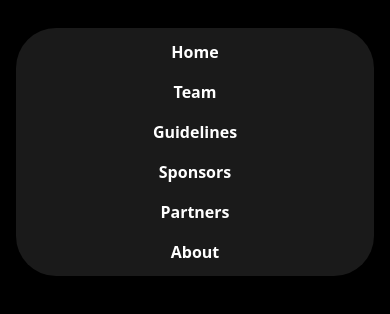
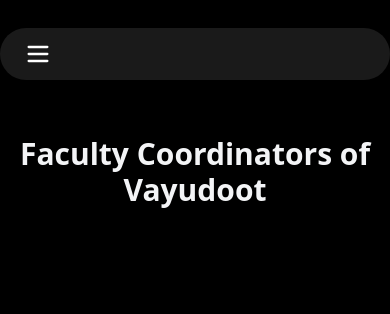
Before and after one commit to archittgupta/vayudoot-2-0, a Next.js app: page /team in a window 390 px wide. Shown: the top 314 px of the page. Built offline with nearby package versions, Linux system fonts and the light colour scheme.

Commit message:
fixed the responsiveness to an extent

```diff
--- a/src/app/components/navbar.tsx
+++ b/src/app/components/navbar.tsx
@@ -1,12 +1,18 @@
 "use client";
 
+import { useState } from "react";
 import Link from "next/link";
+import { Menu, X } from "lucide-react"; // Import icons for menu
 
 const Navbar = () => {
+  const [isOpen, setIsOpen] = useState(false);
+
   return (
-    <div className="flex justify-center mt-7 px-4"> {/* Added padding for mobile */}
-      <div className="navbar h-auto sm:h-16 flex items-center text-[1rem] sm:text-[1.2rem] justify-center w-full max-w-2xl bg-gray-50 bg-opacity-10 backdrop-blur-md rounded-[40px] sm:rounded-[70px] shadow-lg px-6 py-3">
-        <ul className="flex flex-wrap justify-center gap-4 sm:gap-8 flex-col sm:flex-row items-center w-full">
+    <div className="flex justify-center mt-7 rel">
+      <div className="navbar h-auto sm:h-16 flex items-center text-[1rem] sm:text-[1.2rem]  sm:justify-center w-full max-w-2xl bg-gray-50 bg-opacity-10 backdrop-blur-md rounded-[40px] sm:rounded-[70px] shadow-lg px-6 py-3">
+
+        {/* Desktop Navigation */}
+        <ul className="hidden sm:flex flex-row gap-6">
           <li><Link href="/" className="text-white font-semibold transition-all duration-300 hover:text-blue-500">Home</Link></li>
           <li><Link href="/team" className="text-white font-semibold transition-all duration-300 hover:text-blue-500">Team</Link></li>
           <li><Link href="/guidelines" className="text-white font-semibold transition-all duration-300 hover:text-blue-500">Guidelines</Link></li>
@@ -14,7 +20,41 @@
           <li><Link href="/partners" className="text-white font-semibold transition-all duration-300 hover:text-blue-500">Partners</Link></li>
           <li><Link href="/about" className="text-white font-semibold transition-all duration-300 hover:text-blue-500">About</Link></li>
         </ul>
+
+        {/* Mobile Toggle Button */}
+        <button
+          className="sm:hidden  text-white focus:outline-none"
+          onClick={() => setIsOpen(!isOpen)}
+        >
+          {isOpen ? <X size={28} /> : <Menu size={28} />}
+        </button>
       </div>
+
+      {/* Mobile Menu */}
+      <div
+  className={`fixed top-0 right-0 h-full w-[70%] text-white shadow-xl transform ${
+    isOpen ? "translate-x-0 opacity-100" : "translate-x-full opacity-0"
+  } transition-all duration-300 ease-in-out sm:hidden flex flex-col items-end backdrop-blur-lg`}
+>
+  {/* Close Button */}
+  <button
+    className="absolute top-4 right-4 p-2 rounded-full hover:bg-white/20 transition"
+    onClick={() => setIsOpen(false)}
+  >
+    <X size={30} />
+  </button>
+
+  {/* Menu Items */}
+  <ul className="flex flex-col items-end gap-6 p-10 pt-20 w-full">
+    <li><Link href="/" className="text-lg font-semibold hover:scale-105 transition-transform" onClick={() => setIsOpen(false)}>Home</Link></li>
+    <li><Link href="/team" className="text-lg font-semibold hover:scale-105 transition-transform" onClick={() => setIsOpen(false)}>Team</Link></li>
+    <li><Link href="/guidelines" className="text-lg font-semibold hover:scale-105 transition-transform" onClick={() => setIsOpen(false)}>Guidelines</Link></li>
+    <li><Link href="/sponsors" className="text-lg font-semibold hover:scale-105 transition-transform" onClick={() => setIsOpen(false)}>Sponsors</Link></li>
+    <li><Link href="/partners" className="text-lg font-semibold hover:scale-105 transition-transform" onClick={() => setIsOpen(false)}>Partners</Link></li>
+    <li><Link href="/about" className="text-lg font-semibold hover:scale-105 transition-transform" onClick={() => setIsOpen(false)}>About</Link></li>
+  </ul>
+</div>
+
     </div>
   );
 };
```
